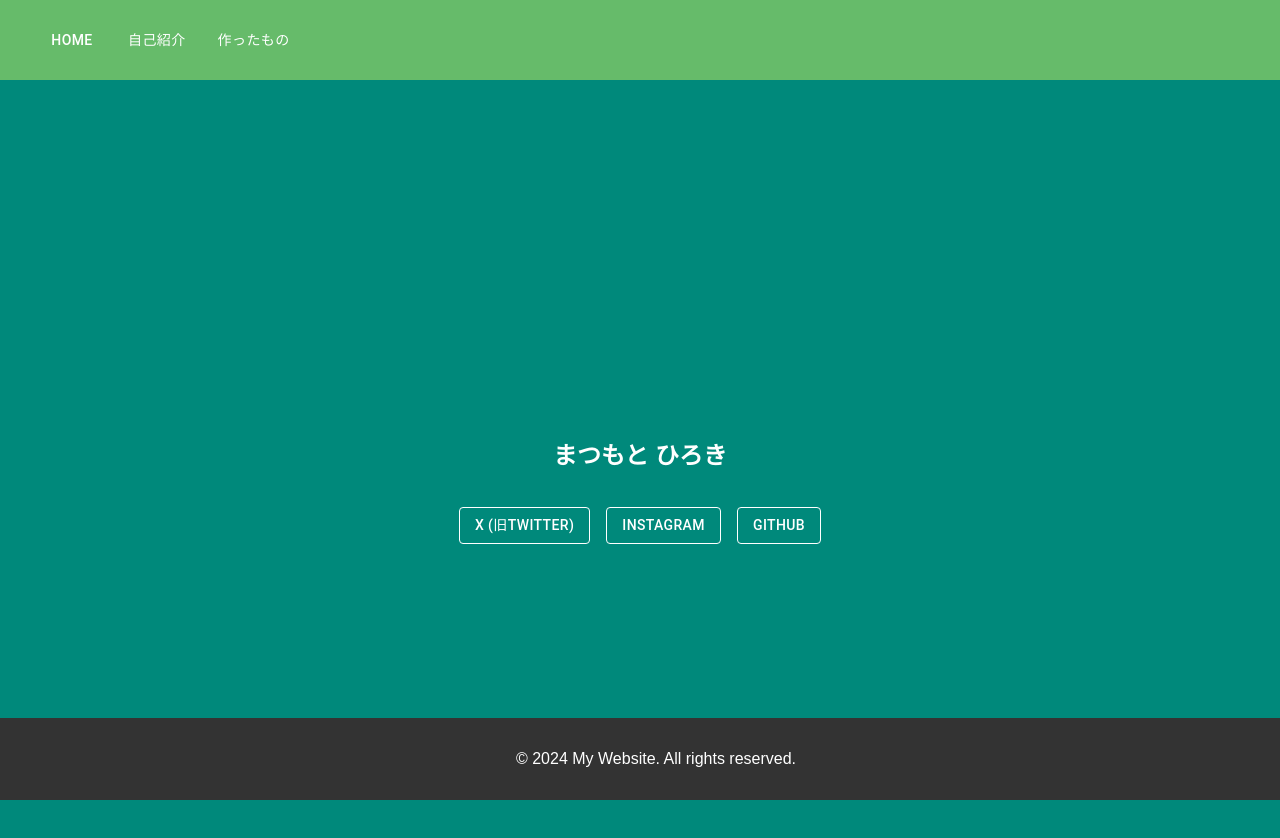
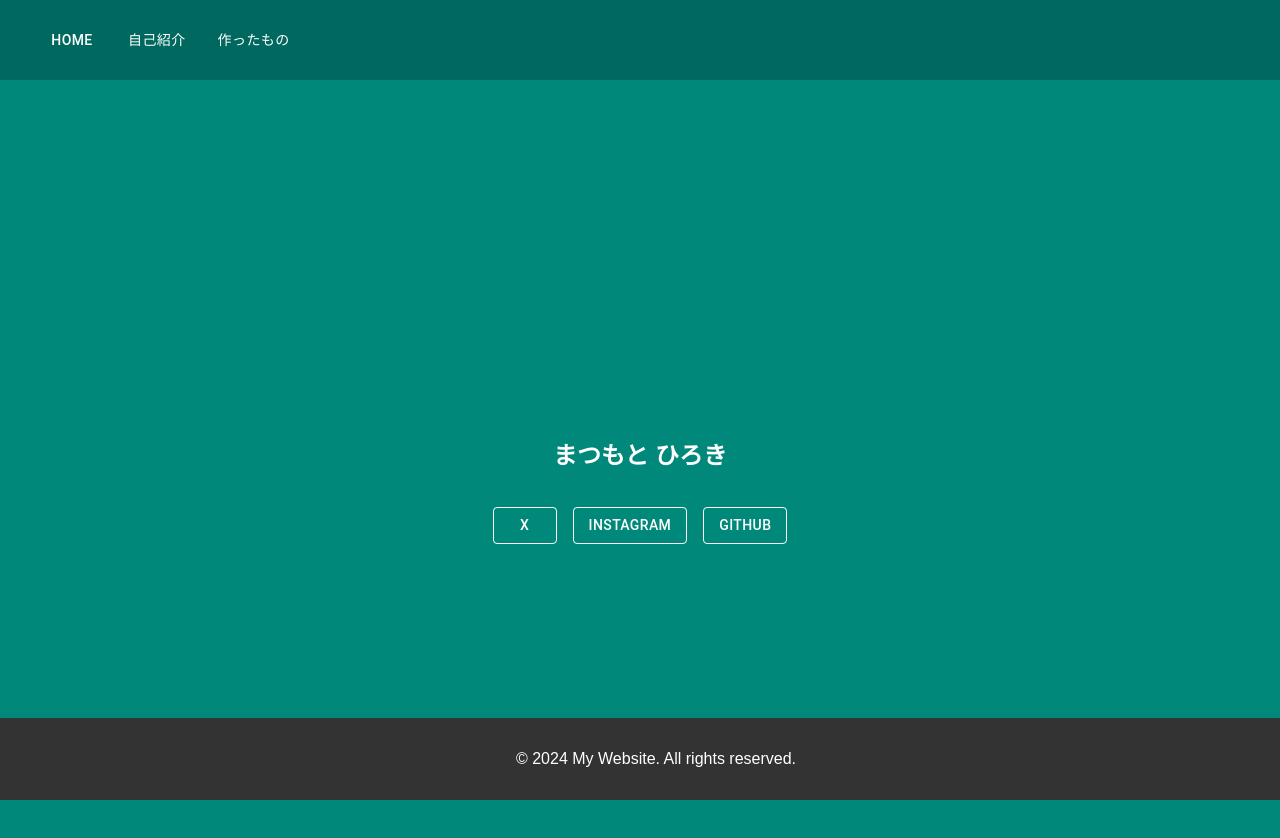
Before and after one commit to matuhiro97/hirokiHP, a React (Vite) app: page / in a window 1280 px wide. Shown: the top 838 px of the page. Built offline with nearby package versions, Linux system fonts and the light colour scheme.

Commit message:
(旧twitter)をけした。

```diff
--- a/src/components/Header.tsx
+++ b/src/components/Header.tsx
@@ -10,7 +10,7 @@ const Header: React.FC = () => {
     <AppBar
       position="static"
       sx={{
-        backgroundColor: '#66bb6a', // 薄めの緑色
+        backgroundColor: '#00695f', // koyyuiの緑色
         padding: '0.5rem', // AppBar全体のパディング
       }}
     >
--- a/src/pages/Home.tsx
+++ b/src/pages/Home.tsx
@@ -38,7 +38,7 @@ const Home: React.FC = () => {
               },
             }}
           >
-            X (旧twitter)
+            X
           </Button>
           <Button
             variant="outlined"
@@ -58,7 +58,7 @@ const Home: React.FC = () => {
           </Button>
           <Button
             variant="outlined"
-            href="https://github.com/mathuhiro97"
+            href="https://github.com/matuhiro97"
             target="_blank"
             rel="noopener noreferrer"
             sx={{
```
